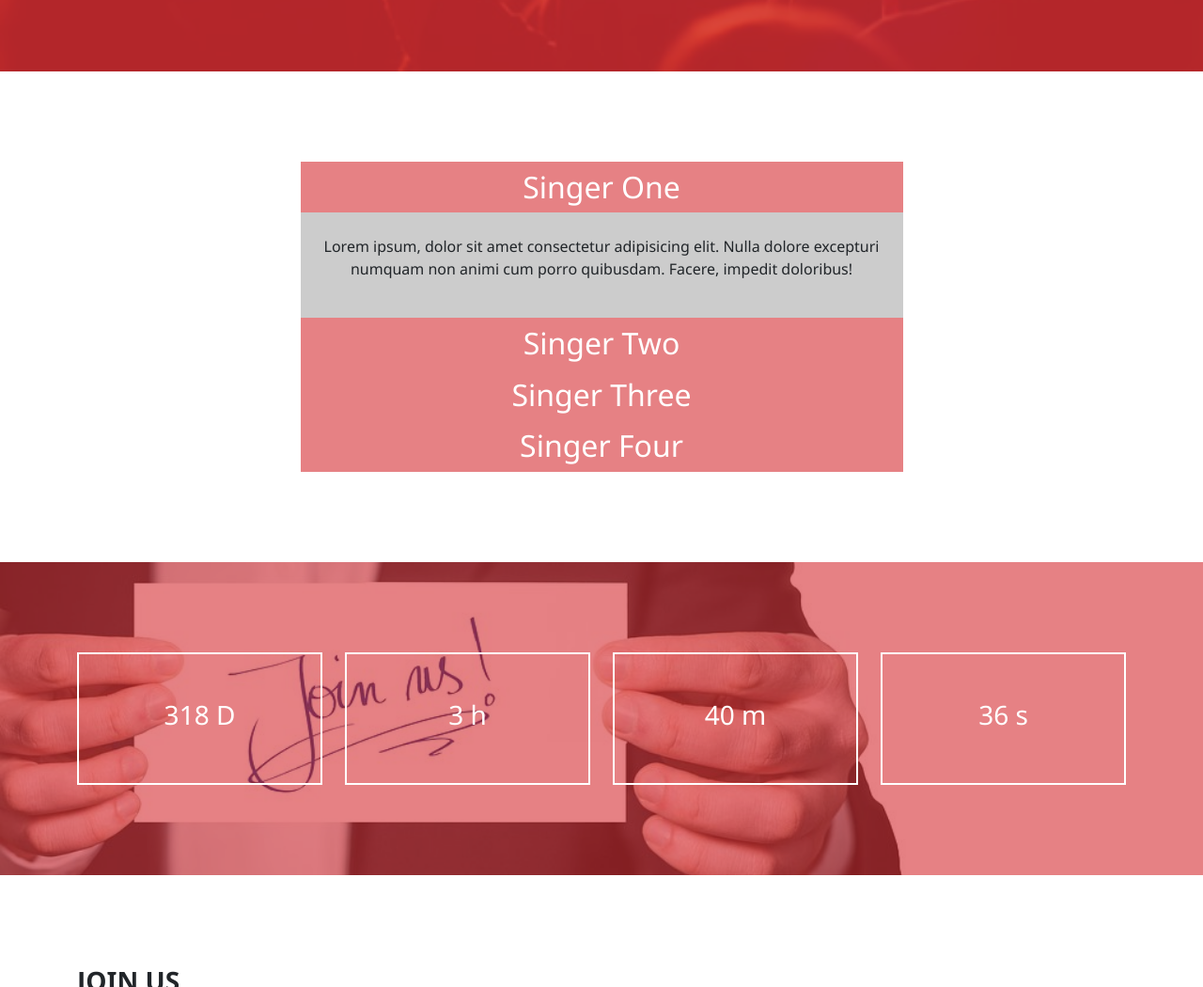
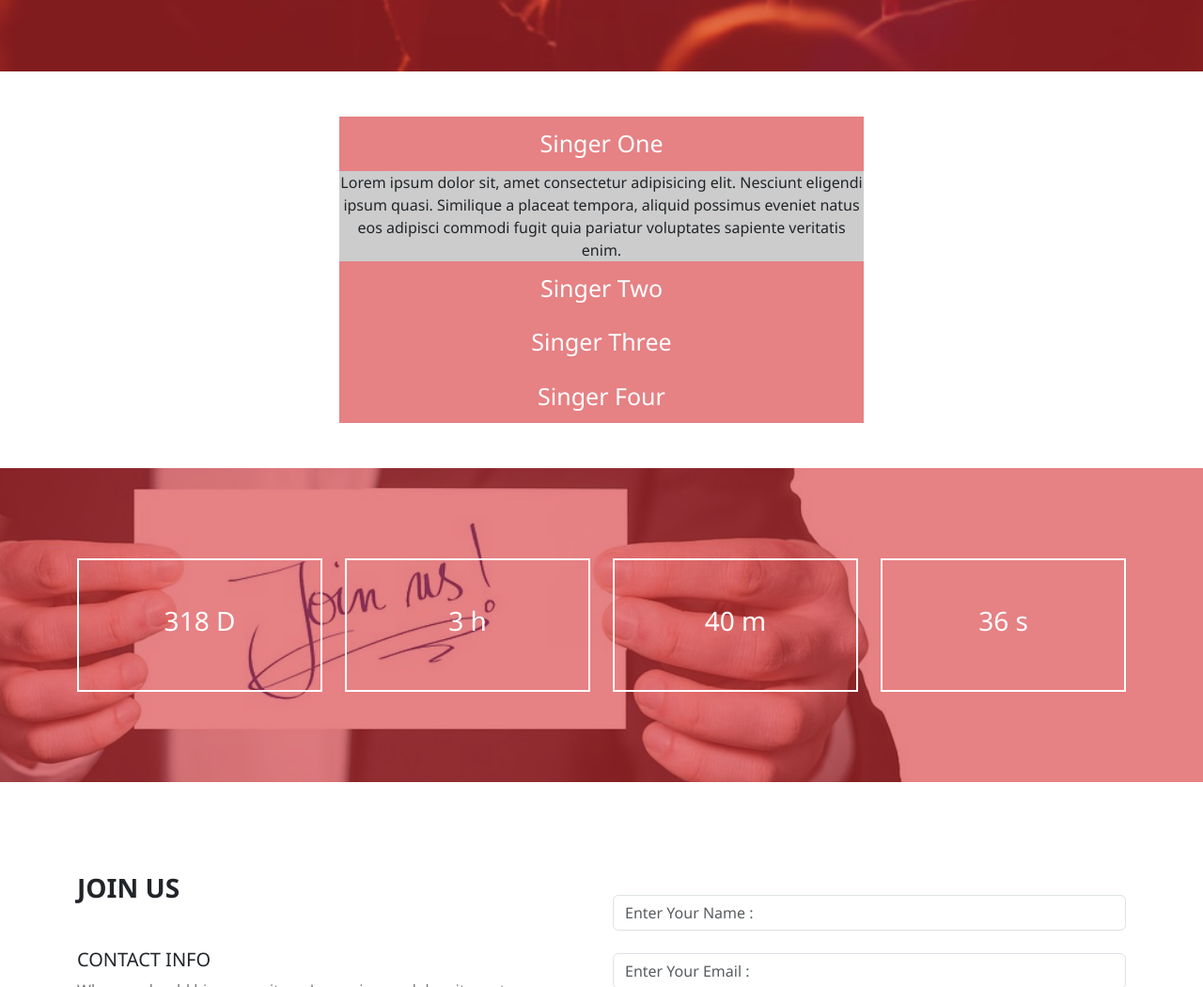
Before and after one commit to iioyx/Assignment-12-Egyptian-Party-, a plain HTML site: page index.html in a window 1280 px wide. Shown: the part 724-1774 px from the top of the page at 94% size. Drawn offline with nearby package versions, Linux system fonts and the light colour scheme.

Commit message:
Add files via upload

```diff
--- a/css/style.css
+++ b/css/style.css
@@ -83,12 +83,19 @@ header {
 
 /* Signers */
 
-.head-text {
+.singer {
+  padding: 0.625rem;
+  font-size: 1.5625rem;
+  cursor: pointer;
   background-color: rgba(214, 46, 51, 0.6);
-  cursor: pointer;
+  color: #fff;
 }
 
-.footer-text {
+.singers .info:not(:nth-child(2)) {
+  display: none;
+}
+
+.info {
   background-color: #ccc;
 }
 
--- a/index.html
+++ b/index.html
@@ -43,54 +43,27 @@
     </header>
 
     <section id="singers">
-    <div class="container my-5 py-5">
-      <div class="row justify-content-center">
-        <div class="col-md-7">
-          <div class="singer text-center">
-            <div id="head-toggle-1" class="head-text text-white p-2">
-              <h2 class="m-0">Singer One</h2>
-            </div>
-            <div class="footer-text p-4">
-              <p>Lorem ipsum, dolor sit amet consectetur adipisicing elit. Nulla dolore excepturi numquam non animi cum porro quibusdam. Facere, impedit doloribus!</p>
-            </div>
+    <div class="container py-5">
+        <div class="singers text-center w-50 m-auto">
+          <div class="singer">Singer One</div>
+          <div class="info">
+            Lorem ipsum dolor sit, amet consectetur adipisicing elit. Nesciunt eligendi ipsum quasi. Similique a placeat tempora, aliquid possimus eveniet natus eos adipisci commodi fugit quia pariatur voluptates sapiente veritatis enim.
+
+          </div>
+          <div class="singer">Singer Two</div>
+          <div class="info">
+            Lorem ipsum dolor sit amet consectetur, adipisicing elit. Similique at repellat illo voluptates autem neque. Voluptates nemo quam, expedita iure optio nesciunt sunt nulla nobis quia, laborum alias necessitatibus corrupti!
+          </div>
+          <div class="singer">Singer Three</div>
+          <div class="info">
+           Lorem ipsum dolor sit amet consectetur adipisicing elit. Soluta velit voluptatibus neque beatae delectus, maiores quas debitis expedita possimus sunt ducimus iure enim excepturi consectetur veniam nostrum ipsa id quia.
+          </div>
+          <div class="singer">Singer Four</div>
+          <div class="info">
+            Lorem ipsum dolor sit amet consectetur adipisicing elit. Voluptas incidunt non amet eaque quibusdam pariatur ut cumque rem, exercitationem magni illum nisi laboriosam ipsum minus possimus quasi atque explicabo aliquid!
           </div>
         </div>
-
-        <div class="col-md-7">
-          <div class="singer text-center">
-            <div id="head-toggle-2" class="head-text text-white p-2">
-              <h2 class="m-0">Singer Two</h2>
-            </div>
-            <div class="footer-text p-4" style="display: none;">
-              <p>Lorem ipsum, dolor sit amet consectetur adipisicing elit. Nulla dolore excepturi numquam non animi cum porro quibusdam. Facere, impedit doloribus!</p>
-            </div>
-          </div>
-        </div>
-
-        <div class="col-md-7">
-          <div class="singer text-center">
-            <div id="head-toggle-3" class="head-text text-white p-2">
-              <h2 class="m-0">Singer Three</h2>
-            </div>
-            <div class="footer-text p-4" style="display: none;">
-              <p>Lorem ipsum, dolor sit amet consectetur adipisicing elit. Nulla dolore excepturi numquam non animi cum porro quibusdam. Facere, impedit doloribus!</p>
-            </div>
-          </div>
-        </div>
-
-        <div class="col-md-7">
-          <div class="singer text-center">
-            <div id="head-toggle-4" class="head-text text-white p-2">
-              <h2 class="m-0">Singer Four</h2>
-            </div>
-            <div class="footer-text p-4" style="display: none;">
-              <p>Lorem ipsum, dolor sit amet consectetur adipisicing elit. Nulla dolore excepturi numquam non animi cum porro quibusdam. Facere, impedit doloribus!</p>
-            </div>
-          </div>
-        </div>
-
       </div>
-    </div>
     </section>
 
     <section id="time">
--- a/js/main.js
+++ b/js/main.js
@@ -22,8 +22,9 @@ $(".left a").click(function () {
 
 // Singer Section
 
-$(".head-text").click(function () {
-  $(this).next().slideToggle(300);
+$(".singer").on("click", function (e) {
+  $(".info").not($(e.target).next()).slideUp(500);
+  $(e.target).next().slideToggle(500);
 });
 
 // Singer Section
@@ -31,6 +32,7 @@ $(".head-text").click(function () {
 // Time Section
 
 function StartCountDown(Enddate) {
+  const counter = setInterval(function () {
     let FutureDate = new Date(Enddate);
     FutureDate = FutureDate.getTime() / 1000;
 
@@ -53,8 +55,13 @@ function StartCountDown(Enddate) {
     $(".minutes").html(`${minutes} m`);
     $(".seconds").html(`${seconds} s`);
 
-  setInterval(function () {
-    StartCountDown(Enddate);
+    if (TimeLeft < 0) {
+      clearInterval(counter);
+      $(".days").html(`Next`);
+      $(".hours").html(`Event`);
+      $(".minutes").html(`Time`);
+      $(".seconds").html(`Soon..`);
+    }
   }, 1000);
 }
 
```
Lines whose indentation alone changed are shown as unchanged.
